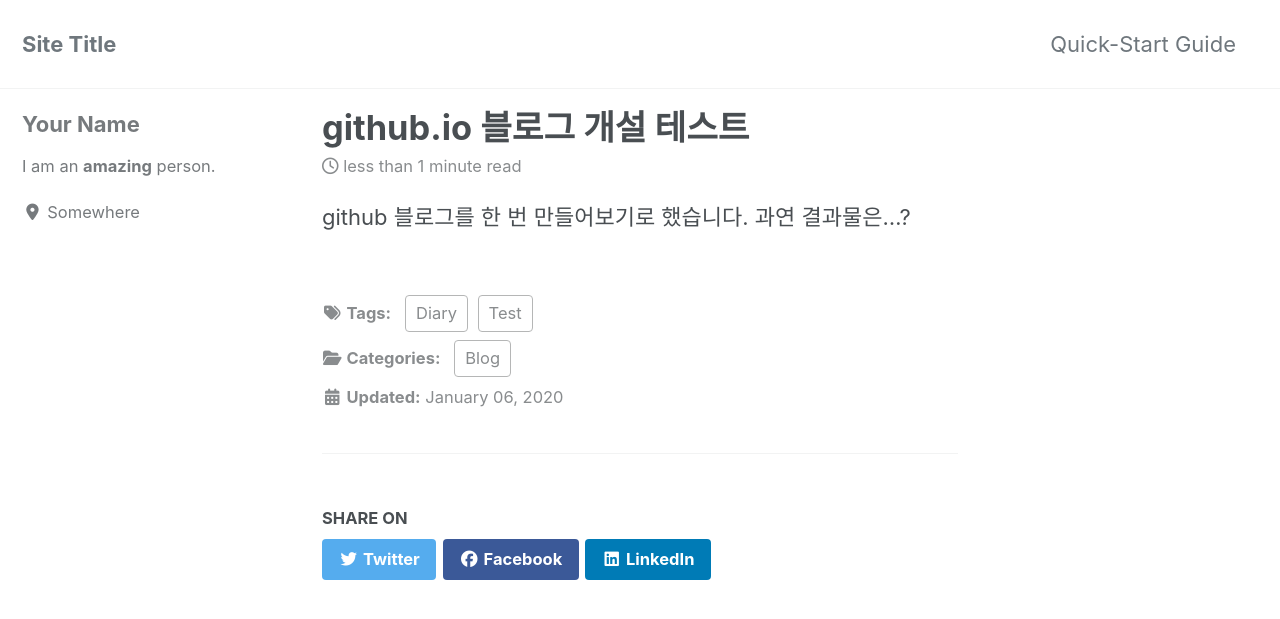
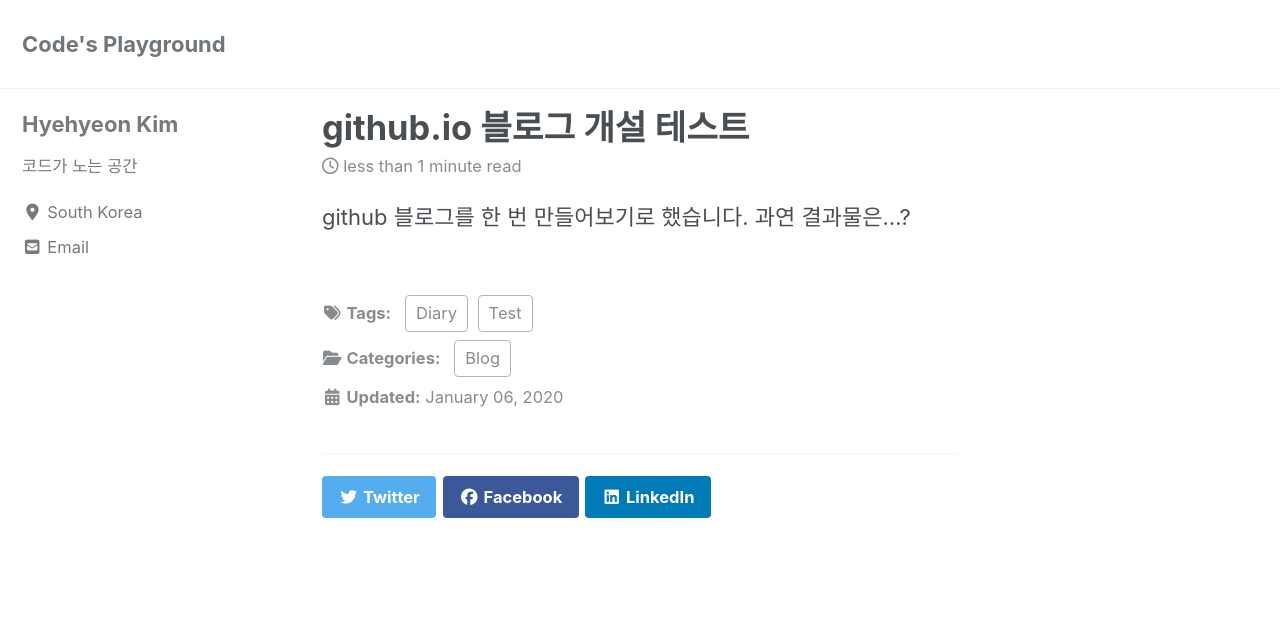
Before and after one commit to kippem9088/kippem9088.github.io, a Jekyll site: the page built from _posts/2020-01-06-Test.md, in a window 1280 px wide and 900 px high. Shown: the top 619 px of the window. Built offline with Jekyll 4.4.1, drawn with Linux system fonts in a browser that asks for light colours; cached includes are drawn as plain includes; nearby versions of some CDN libraries; some of the changed text lies outside the part shown.

Commit message:
설정 파일 업데이트
Title, Name 및 Description을 간단히 추가하고, 일단 Navigation은 삭제

```diff
--- a/_config.yml
+++ b/_config.yml
@@ -15,12 +15,12 @@
 minimal_mistakes_skin    : "default" # "air", "aqua", "contrast", "dark", "dirt", "neon", "mint", "plum", "sunrise"
 
 # Site Settings
-locale                   : "en-US"
-title                    : "Site Title"
+locale                   : "ko-KO"
+title                    : "Code's Playground"
 title_separator          : "-"
 subtitle                 : # site tagline that appears below site title in masthead
-name                     : "Your Name"
-description              : "An amazing website."
+name                     : "Hyehyeon Kim"
+description              : "Everything is OK"
 url                      : # the base hostname & protocol for your site e.g. "https://mmistakes.github.io"
 baseurl                  : # the subpath of your site, e.g. "/blog"
 repository               : # GitHub username/repo-name e.g. "mmistakes/minimal-mistakes"
@@ -107,15 +107,15 @@ analytics:
 
 # Site Author
 author:
-  name             : "Your Name"
+  name             : "Hyehyeon Kim"
   avatar           : # path of avatar image, e.g. "/assets/images/bio-photo.jpg"
-  bio              : "I am an **amazing** person."
-  location         : "Somewhere"
-  email            :
+  bio              : "코드가 노는 공간"
+  location         : "South Korea"
+  email            : kippem9088@gmail.com
   links:
     - label: "Email"
       icon: "fas fa-fw fa-envelope-square"
-      # url: mailto:your.name@email.com
+      # url: mailto:kippem9088@gmail.com
     - label: "Website"
       icon: "fas fa-fw fa-link"
       # url: "https://your-website.com"
--- a/_data/navigation.yml
+++ b/_data/navigation.yml
@@ -1,7 +1,7 @@
 # main links
 main:
-  - title: "Quick-Start Guide"
-    url: https://mmistakes.github.io/minimal-mistakes/docs/quick-start-guide/
+  - #title: "Quick-Start Guide"
+    #url: https://mmistakes.github.io/minimal-mistakes/docs/quick-start-guide/
   # - title: "About"
   #   url: https://mmistakes.github.io/minimal-mistakes/about/
   # - title: "Sample Posts"
```
